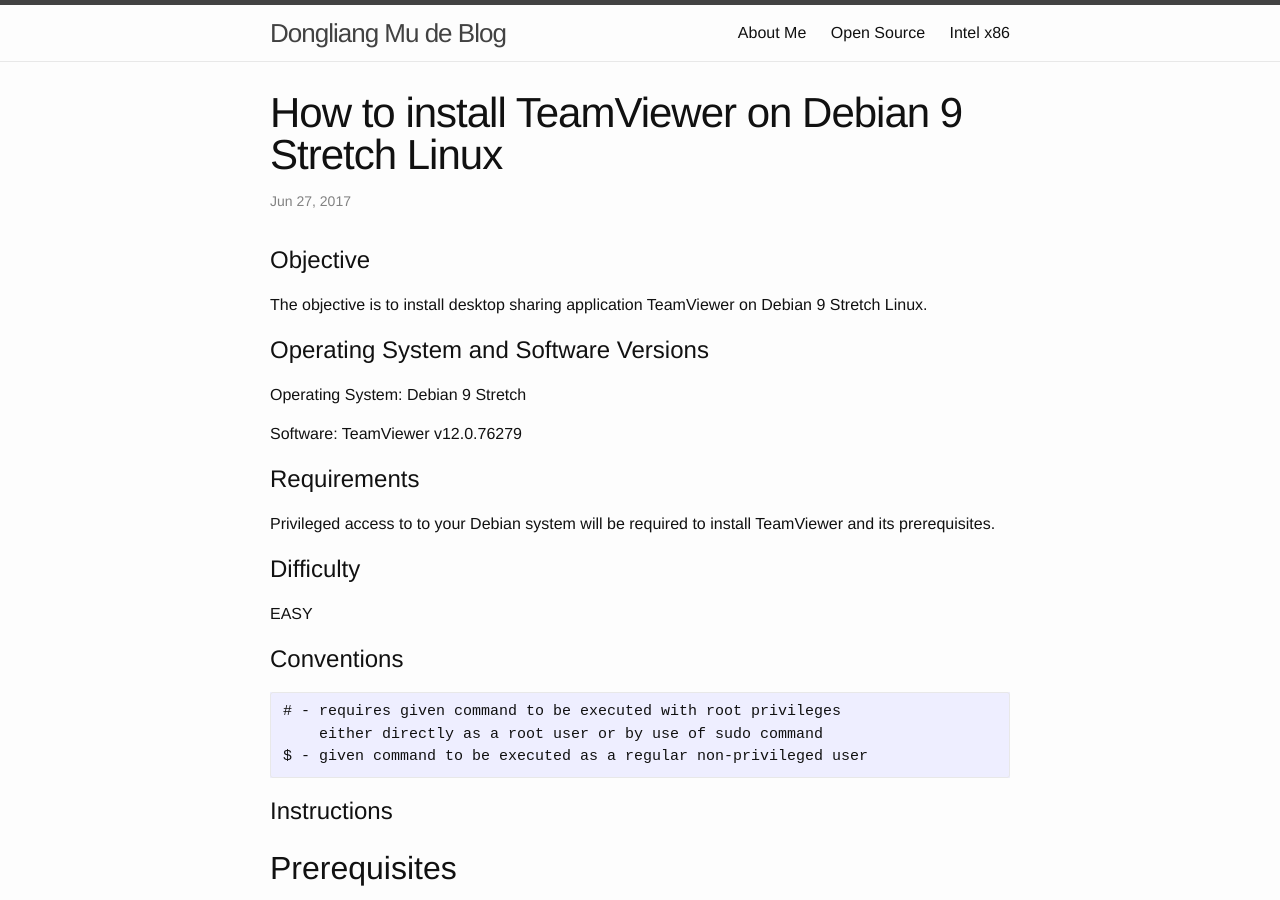
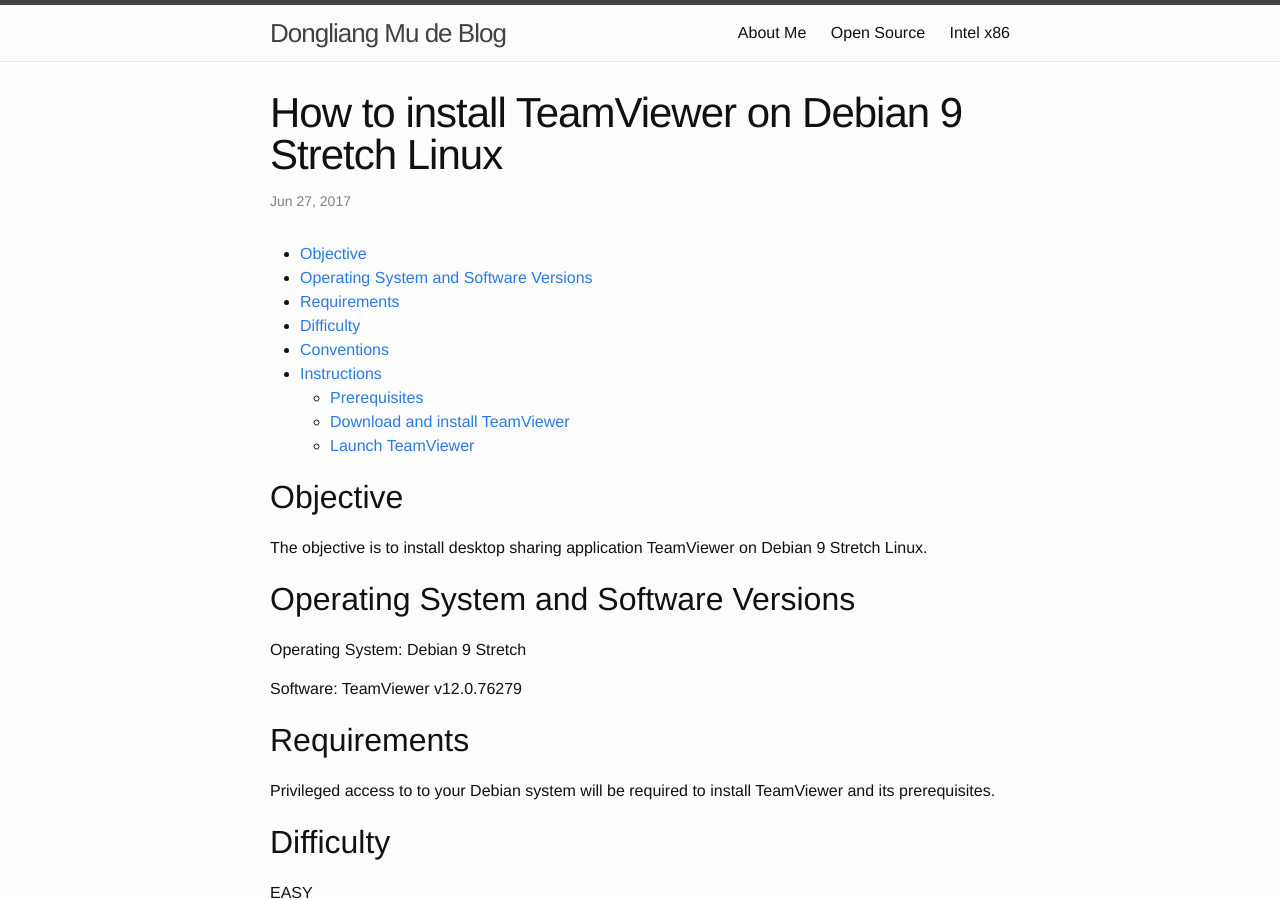
Before and after one commit to mudongliang/mudongliang.github.io, a Jekyll site: the page built from _posts/2017-06-27-how-to-install-teamviewer-on-debian-9-stretch-linux.md, in a window 1280 px wide and 900 px high. Built offline with Jekyll 4.4.1, drawn with Linux system fonts in a browser that asks for light colours.

Commit message:
add table of contents for one post

````diff
--- a/_posts/2017-06-27-how-to-install-teamviewer-on-debian-9-stretch-linux.md
+++ b/_posts/2017-06-27-how-to-install-teamviewer-on-debian-9-stretch-linux.md
@@ -7,25 +7,28 @@
 tags: []
 ---
 
-# Objective
+* TOC
+{:toc}
+
+## Objective
 
 The objective is to install desktop sharing application TeamViewer on Debian 9 Stretch Linux.
 
-# Operating System and Software Versions
+## Operating System and Software Versions
 
 Operating System: Debian 9 Stretch
 
 Software: TeamViewer v12.0.76279
 
-# Requirements
+## Requirements
 
 Privileged access to to your Debian system will be required to install TeamViewer and its prerequisites.
 
-# Difficulty
+## Difficulty
 
 EASY
 
-# Conventions
+## Conventions
 
 ```
 # - requires given command to be executed with root privileges
@@ -33,9 +36,9 @@
 $ - given command to be executed as a regular non-privileged user
 ```
 
-# Instructions
+## Instructions
 
-## Prerequisites
+### Prerequisites
 
 TeamViewer is i386 application and from this reason it depends on number i386 libraries. First, enable multi-arch on your Debian system:
 
@@ -50,7 +53,7 @@
 # apt install libjpeg62-turbo:i386 wget gdebi-core
 ```
 
-## Download and install TeamViewer
+### Download and install TeamViewer
 
 At this stage we are ready to download TeamViewer:
 
@@ -82,7 +85,7 @@
 # apt-get install -f
 ```
 
-## Launch TeamViewer
+### Launch TeamViewer
 
 TeamViewer is now ready to be started from your desktop navigation menu or from command line. Please note, the first launch of the TeamViewer may take some time. The reason for this is that TeamViewer is wine dependent application and it will be setting up an environment on its first launch. So be patient:
 
````
